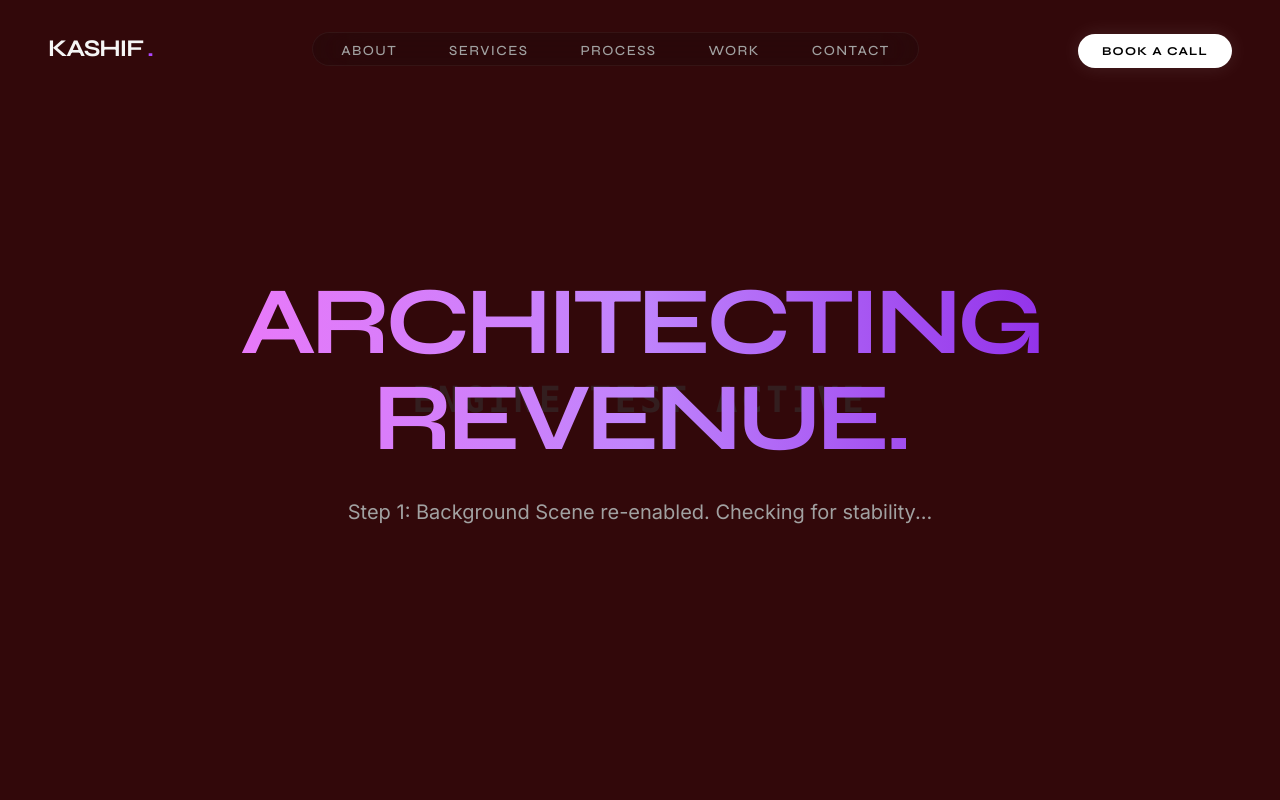
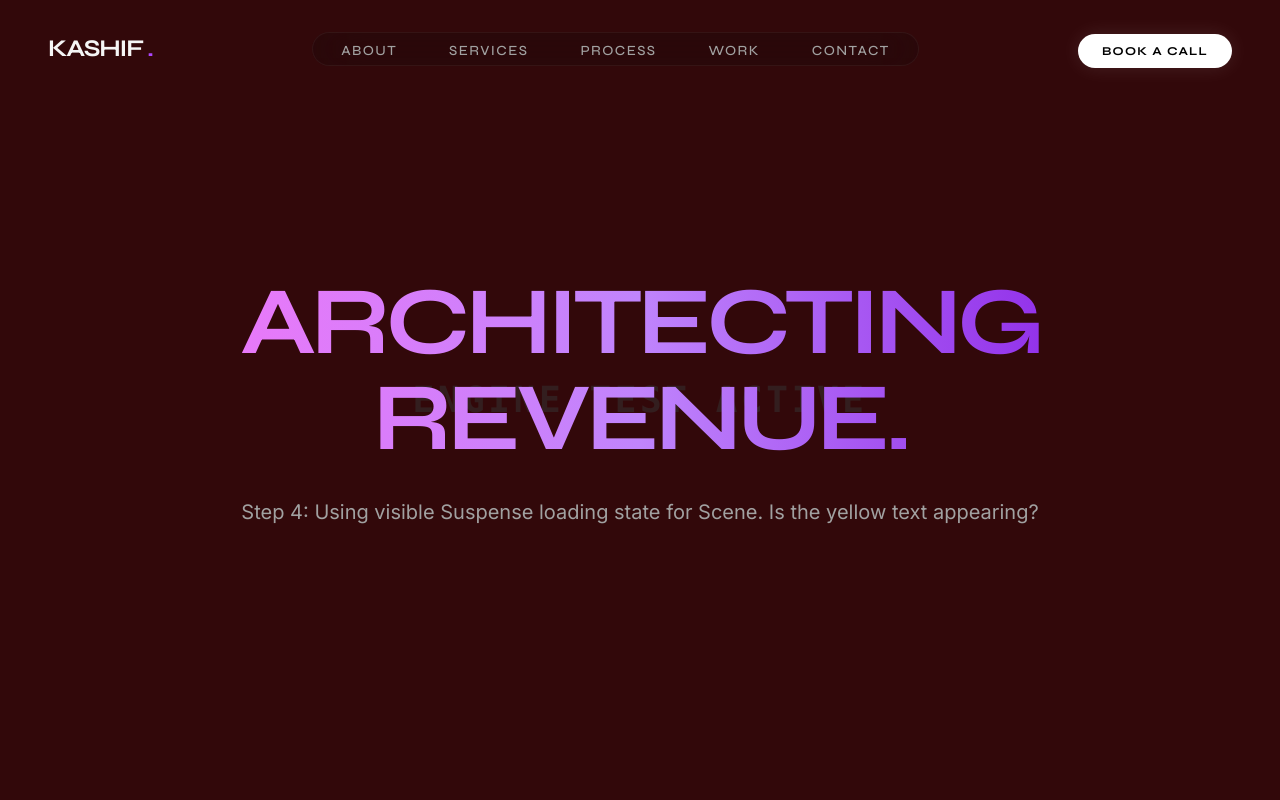
Before and after one commit to abdulahkashif/abdulahkashif-portfolio, a Next.js app: page / in a window 1280 px wide. Shown: the top 800 px of the page. Built offline with nearby package versions, Linux system fonts and the light colour scheme.

Commit message:
Step 4: Visible loading state for Scene diagnostic

```diff
--- a/app/page.tsx
+++ b/app/page.tsx
@@ -1,13 +1,17 @@
 import dynamic from "next/dynamic";
 import { Suspense } from "react";
 
-// Re-enabling Scene first for diagnostics
-const Scene = dynamic(() => import("@/components/Scene"), { ssr: false });
-
-// Keeping others disabled for now
-// const Hero = dynamic(() => import("@/components/Hero"), { ssr: false });
-// const CalligraphySection = dynamic(() => import("@/components/CalligraphySection"), { ssr: false });
-// const Process = dynamic(() => import("@/components/Process"), { ssr: false });
+// Using a visible fallback for diagnostics
+const Scene = dynamic(() => import("@/components/Scene"), {
+  ssr: false,
+  loading: () => (
+    <div className="fixed inset-0 z-[1] bg-yellow-500/20 flex items-center justify-center">
+      <span className="text-yellow-500 font-mono text-xs uppercase tracking-widest animate-pulse">
+        Loading Scene...
+      </span>
+    </div>
+  )
+});
 
 // Statically optimized components
 import About from "@/components/About";
@@ -20,10 +24,8 @@ import FAQ from "@/components/FAQ";
 export default function Home() {
   return (
     <main className="relative min-h-screen bg-black">
-      {/* Background Scene - Step 1 of re-enabling */}
-      <Suspense fallback={null}>
-        <Scene />
-      </Suspense>
+      {/* Background Scene - Step 4 of re-enabling */}
+      <Scene />
 
       <div className="relative z-10 w-full overflow-hidden">
         <section className="h-screen flex items-center justify-center text-center px-6">
@@ -31,7 +33,7 @@ export default function Home() {
             <h1 className="text-5xl md:text-8xl font-display font-bold uppercase tracking-tighter mb-8 text-gradient">
               Architecting <br /> Revenue.
             </h1>
-            <p className="text-xl text-neutral-400">Step 1: Background Scene re-enabled. Checking for stability...</p>
+            <p className="text-xl text-neutral-400">Step 4: Using visible Suspense loading state for Scene. Is the yellow text appearing?</p>
           </div>
         </section>
 
```
